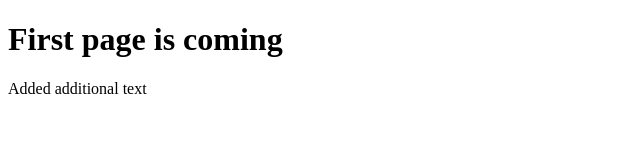
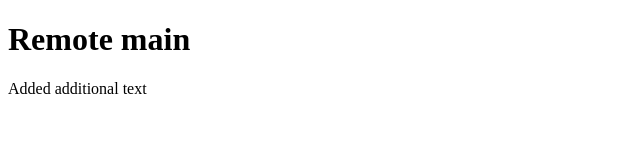
Before and after one commit to F1lton/testRepo, a plain HTML site: page folder2/index.html in a window 1280 px wide. Shown: the whole page, without its empty margins (0-640 px from the left). Drawn offline with Linux system fonts and the light colour scheme.

Commit message:
Update index.html

```diff
--- a/folder2/index.html
+++ b/folder2/index.html
@@ -5,7 +5,7 @@
         <title>Document</title>
     </head>
     <body>
-        <h1>First page is coming</h1>
+        <h1>Remote main</h1>
         <p>Added additional text</p>
     </body>
 </html>
```
